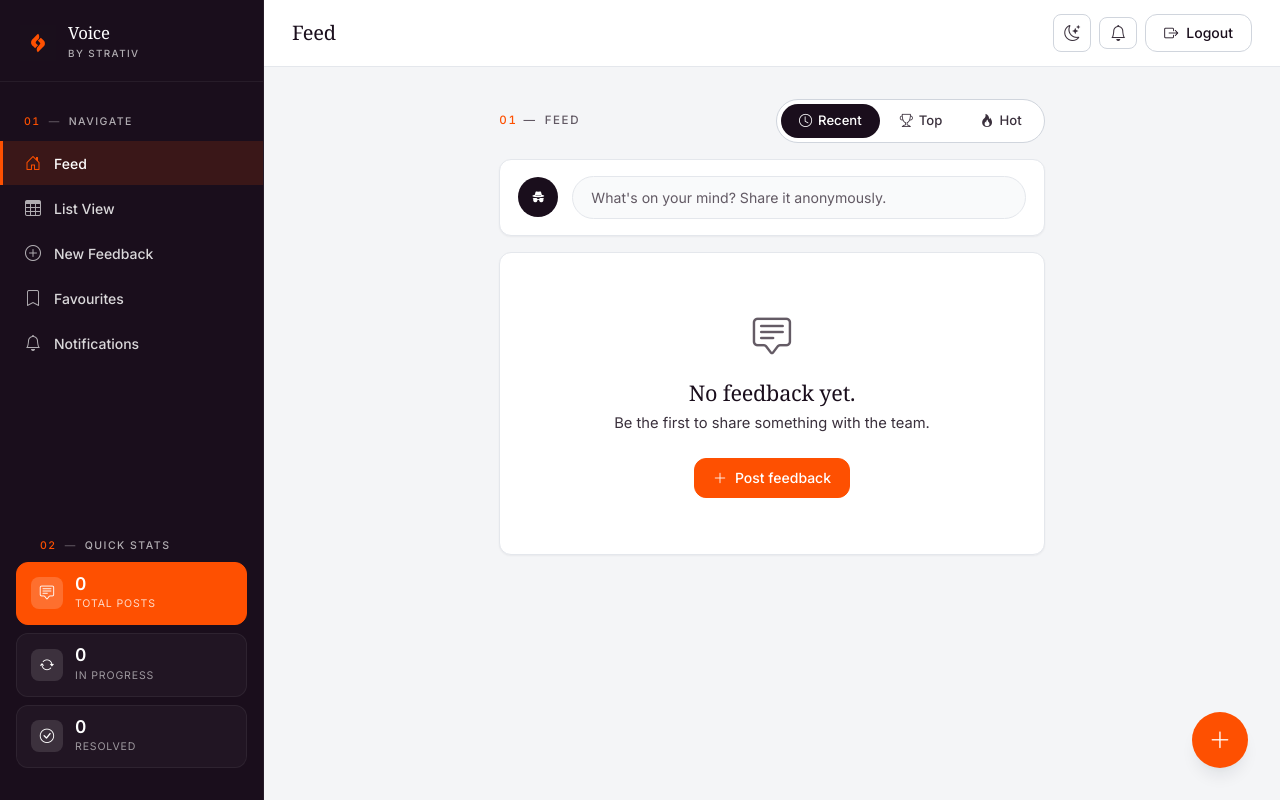
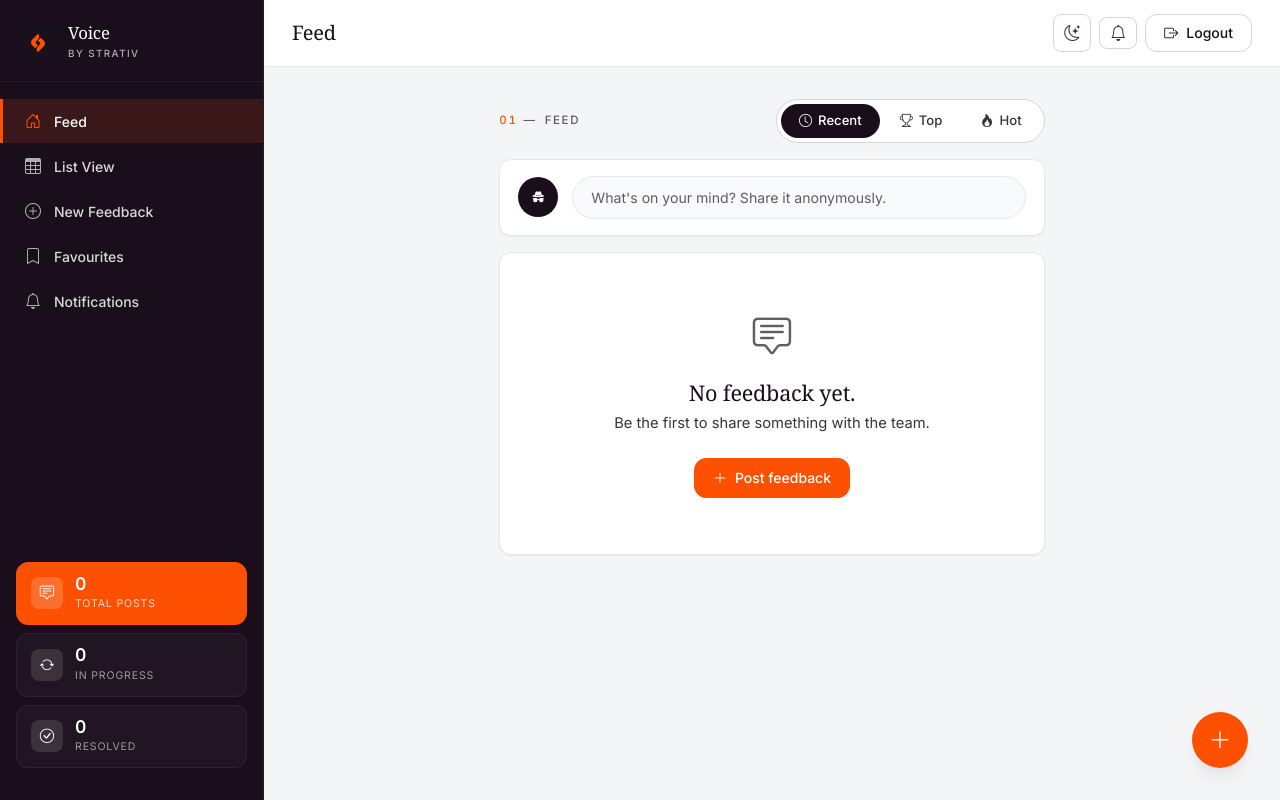
Before and after one commit to sudipto-strativ/anon-feedback, a Django app: page / in a window 1280 px wide. Run offline with Django 4.2, Linux system fonts and the light colour scheme; the visitor is signed in with stand-in values (Sample User, id 1); data comes from the database, SQL or seed files in the repository; data that the repository does not hold is empty; some web fonts are replaced.

Commit message:
Removes numbered section labels from sidebar
Drops the "01 — Navigate" and "02 — Quick Stats" headings from the
sidebar for a cleaner, more compact nav.

Co-Authored-By: Claude Opus 4.7 (1M context) <noreply@anthropic.com>

```diff
--- a/feedback/templates/feedback/base.html
+++ b/feedback/templates/feedback/base.html
@@ -1675,11 +1675,6 @@
             </a>
 
             <div class="sidebar-nav">
-                <div class="nav-label">
-                    <span class="nav-step">01</span>
-                    <span class="nav-sep">—</span>
-                    <span>Navigate</span>
-                </div>
                 <a
                     href="{% url 'feed' %}"
                     class="{% if request.resolver_match.url_name == 'feed' %}active{% endif %}"
@@ -1717,11 +1712,6 @@
             </div>
 
             <div class="sidebar-stats">
-                <div class="nav-label" style="padding-bottom:8px;">
-                    <span class="nav-step">02</span>
-                    <span class="nav-sep">—</span>
-                    <span>Quick Stats</span>
-                </div>
                 <div class="stat-card total">
                     <div class="stat-card-icon">
                         <i class="bi bi-chat-square-text"></i>
```
